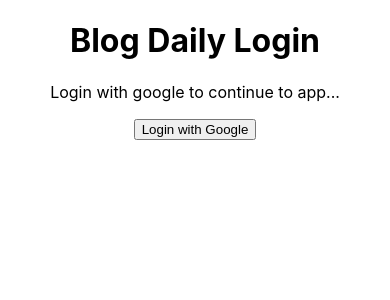
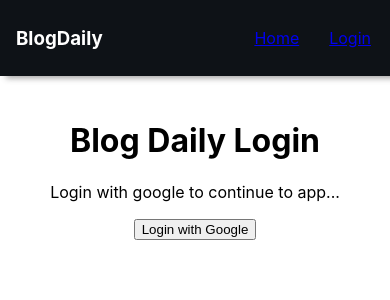
Before and after one commit to Racheal-spec/BlogDaily, a React (Create React App) app: page /login in a window 390 px wide. Shown: the top 300 px of the page. Built offline with nearby package versions, Linux system fonts and the light colour scheme.

Commit message:
implemented get and create post feature

```diff
--- a/package.json
+++ b/package.json
@@ -10,6 +10,7 @@
     "@testing-library/jest-dom": "^5.16.1",
     "@testing-library/react": "^12.1.2",
     "@testing-library/user-event": "^13.5.0",
+    "axios": "^0.25.0",
     "firebase": "^9.6.3",
     "react": "^17.0.2",
     "react-dom": "^17.0.2",
--- a/src/App.css
+++ b/src/App.css
@@ -1,38 +1,40 @@
+:root {
+  --main-peach: #ffc8c4;
+  --white: #ffffff;
+  --bgColor: #0e1217;
+}
 .App {
   text-align: center;
 }
-
-.App-logo {
-  height: 40vmin;
-  pointer-events: none;
+nav {
+  background-color: var(--bgColor);
+  box-shadow: 0 8px 6px -6px #3f3e3e7e;
+  padding: 0.3rem 3.1rem;
+  color: var(--white);
+  position: fixed;
+  width: 100%;
+  top: 0;
+  display: flex;
+  justify-content: space-between;
+  align-items: center;
+}
+nav ul {
+  display: flex;
+  list-style: none;
+  margin-right: 100px;
+}
+nav ul li {
+  margin: 0 15px;
+}
+.navlink {
+  color: var();
 }
 
-@media (prefers-reduced-motion: no-preference) {
-  .App-logo {
-    animation: App-logo-spin infinite 20s linear;
+@media (max-width: 600px) {
+  nav {
+    padding: 0.5rem 1rem;
+  }
+  nav ul {
+    margin-right: 20px;
   }
 }
-
-.App-header {
-  background-color: #282c34;
-  min-height: 100vh;
-  display: flex;
-  flex-direction: column;
-  align-items: center;
-  justify-content: center;
-  font-size: calc(10px + 2vmin);
-  color: white;
-}
-
-.App-link {
-  color: #61dafb;
-}
-
-@keyframes App-logo-spin {
-  from {
-    transform: rotate(0deg);
-  }
-  to {
-    transform: rotate(360deg);
-  }
-}
--- a/src/App.js
+++ b/src/App.js
@@ -1,14 +1,51 @@
 import "./App.css";
-import { BrowserRouter as Router, Routes, Route } from "react-router-dom";
+import {
+  BrowserRouter as Router,
+  Routes,
+  Route,
+  NavLink,
+  Link,
+} from "react-router-dom";
 import Home from "./pages/Home";
 import Login from "./pages/Login";
 import { useState } from "react";
+import { auth } from "./Firebase-config";
+import { signOut } from "firebase/auth";
 
 function App() {
   const [isLogged, setIsLogged] = useState(false);
+
+  const signUserOut = () => {
+    signOut(auth).then(() => {
+      localStorage.clear();
+      setIsLogged(false);
+      window.location.pathname = "/login";
+    });
+  };
   return (
     <Router>
       <div className="App">
+        <nav>
+          <div>
+            <h3>BlogDaily</h3>
+          </div>
+          <ul>
+            <li>
+              <Link to="/" className="navlink">
+                Home
+              </Link>
+            </li>
+            <li>
+              {!isLogged ? (
+                <Link to="/login" className="navlink">
+                  Login
+                </Link>
+              ) : (
+                <button onClick={signUserOut}>Log Out</button>
+              )}
+            </li>
+          </ul>
+        </nav>
         <Routes>
           <Route path="/login" element={<Login setIsLogged={setIsLogged} />} />
           <Route path="/" exact element={<Home />} />
--- /dev/null
+++ b/src/Components/Card.js
@@ -0,0 +1,31 @@
+import { makeStyles } from "@mui/styles";
+import { Link } from "react-router-dom";
+import { themes } from "../Helpers/Theme";
+
+const Card = ({ title, body }) => {
+  const CardStyles = makeStyles((theme) => ({
+    cardwrapper: {
+      backgroundColor: themes.palette.primary.dark,
+      borderRadius: "5px",
+      minHeight: 200,
+      padding: "10px 20px",
+      margin: 10,
+    },
+    cardlink: {
+      textDecoration: "none",
+    },
+  }));
+  const classes = CardStyles();
+  return (
+    <div className={classes.cardwrapper}>
+      <Link to="/" className={classes.cardlink}>
+        <div className={classes.cardDetails}>
+          <h3>{title}</h3>
+          <p>{body}</p>
+        </div>
+      </Link>
+    </div>
+  );
+};
+
+export default Card;
--- /dev/null
+++ b/src/Helpers/ApiUrl.js
@@ -0,0 +1,2 @@
+export const GETPOSTS = "https://jsonplaceholder.typicode.com/posts?_limit=12";
+export const CREATEPOST = "https://jsonplaceholder.typicode.com/posts";
--- /dev/null
+++ b/src/Helpers/Theme.js
@@ -0,0 +1,14 @@
+import { createTheme } from "@mui/material";
+
+export const themes = createTheme({
+  palette: {
+    primary: {
+      main: "#ffc8c4",
+      white: "#ffffff",
+      bgColor: "#ffffff7e",
+      darkbtn: "#bb8682",
+      maindark: "#0e1217",
+      dark: "#1c1f26",
+    },
+  },
+});
--- a/src/pages/Home.js
+++ b/src/pages/Home.js
@@ -1,12 +1,146 @@
-import { Link } from "react-router-dom";
+import { Grid, Modal, Box, TextField, Typography } from "@mui/material";
+import { makeStyles } from "@mui/styles";
+import axios from "axios";
+import { useEffect, useState } from "react";
+import { CREATEPOST, GETPOSTS } from "../Helpers/ApiUrl";
+import Card from "../Components/Card";
+import { themes } from "../Helpers/Theme";
 
 const Home = () => {
+  const HomeStyles = makeStyles((theme) => ({
+    root: {
+      padding: "100px 50px",
+      backgroundColor: themes.palette.primary.maindark,
+    },
+    modalstyle: {
+      position: "absolute",
+      top: "50%",
+      left: "50%",
+      transform: "translate(-50%, -50%)",
+      width: "70%",
+      backgroundColor: themes.palette.primary.white,
+      boxShadow: 24,
+      padding: "30px 15px",
+      margin: "40px 0",
+    },
+    textDiv: {
+      display: "flex",
+      flexDirection: "column",
+      alignItem: "center",
+      justifyContent: "center",
+      margin: "0 auto",
+    },
+    input: {
+      margin: "0 auto",
+      width: "100%",
+      padding: "10px 20px",
+    },
+    spaceY: {
+      padding: "16px 0",
+    },
+    buttonStyles: {
+      backgroundColor: themes.palette.primary.darkbtn,
+      borderRadius: "3px",
+      color: themes.palette.primary.white,
+      padding: "10px 18px",
+      fontWeight: "600",
+      fontSize: "16px",
+      cursor: "pointer",
+      border: "none",
+      margin: "20px 0",
+    },
+  }));
+  const classes = HomeStyles();
+
+  const [allposts, setAllPosts] = useState([]);
+  const [open, setOpen] = useState(false);
+  const [body, setBody] = useState("");
+  const [title, setTitle] = useState("");
+
+  useEffect(() => {
+    const fetchPosts = async () => {
+      const getPosts = await axios.get(GETPOSTS);
+      const response = getPosts.data;
+      setAllPosts(response);
+      console.log(response);
+    };
+    fetchPosts();
+  }, []);
+
+  const handleOpen = () => {
+    setOpen(true);
+  };
+  const handleClose = () => {
+    setOpen(false);
+  };
+
+  const newPost = async () => {
+    await axios
+      .post(CREATEPOST, {
+        title,
+        body,
+      })
+      .then((response) => {
+        let newpost = response.data;
+        let newBlogPosts = [...allposts, newpost];
+        setAllPosts(newBlogPosts);
+      })
+      .catch((err) => {
+        console.log(err.message);
+      });
+    handleClose();
+  };
+
   return (
-    <div className="App">
-      <h1>Blog Daily Home</h1>
+    <div className={classes.root}>
       <div>
-        <Link to="/login">Login</Link>
+        <button onClick={handleOpen}>Create New Post</button>
+        <Modal open={open} onClose={handleClose}>
+          <Box className={classes.modalstyle}>
+            <div className={classes.textDiv}>
+              <Typography className={classes.spaceY} variant="h5">
+                Title
+              </Typography>
+              <TextField
+                id="outlined-basic"
+                variant="outlined"
+                className={classes.input}
+                value={title}
+                onChange={(e) => setTitle(e.target.value)}
+              />
+              <Typography className={classes.spaceY} variant="h5">
+                Body
+              </Typography>
+              <TextField
+                id="outlined-multiline-static"
+                multiline
+                rows={14}
+                value={body}
+                onChange={(e) => setBody(e.target.value)}
+                defaultValue="write a post..."
+                className={classes.input}
+              />
+            </div>
+            <div>
+              <button
+                type="submit"
+                variant="contained"
+                className={classes.buttonStyles}
+                onClick={newPost}
+              >
+                Create Post
+              </button>
+            </div>
+          </Box>
+        </Modal>
       </div>
+      <Grid container>
+        {allposts.map((post) => (
+          <Grid item lg={4} xs={12} md={6} key={post.id}>
+            <Card id={post.id} title={post.title} body={post.body} />
+          </Grid>
+        ))}
+      </Grid>
     </div>
   );
 };
--- a/src/pages/Login.js
+++ b/src/pages/Login.js
@@ -1,8 +1,16 @@
 import { signInWithPopup } from "firebase/auth";
 import { auth, provider } from "../Firebase-config";
 import { useNavigate } from "react-router-dom";
+import { makeStyles } from "@mui/styles";
 
 const Login = ({ setIsLogged }) => {
+  const LoginStyles = makeStyles((theme) => ({
+    root: {
+      padding: "100px 0",
+    },
+  }));
+  const classes = LoginStyles();
+
   let navigate = useNavigate();
 
   const LoginWithGoogle = () => {
@@ -14,7 +22,7 @@
   };
 
   return (
-    <div className="App">
+    <div className={classes.root}>
       <h1>Blog Daily Login</h1>
       <p>Login with google to continue to app...</p>
       <button onClick={LoginWithGoogle}>Login with Google</button>
```
Also changed, not shown: 1 other file (tests, documents, lock files or other folders).
